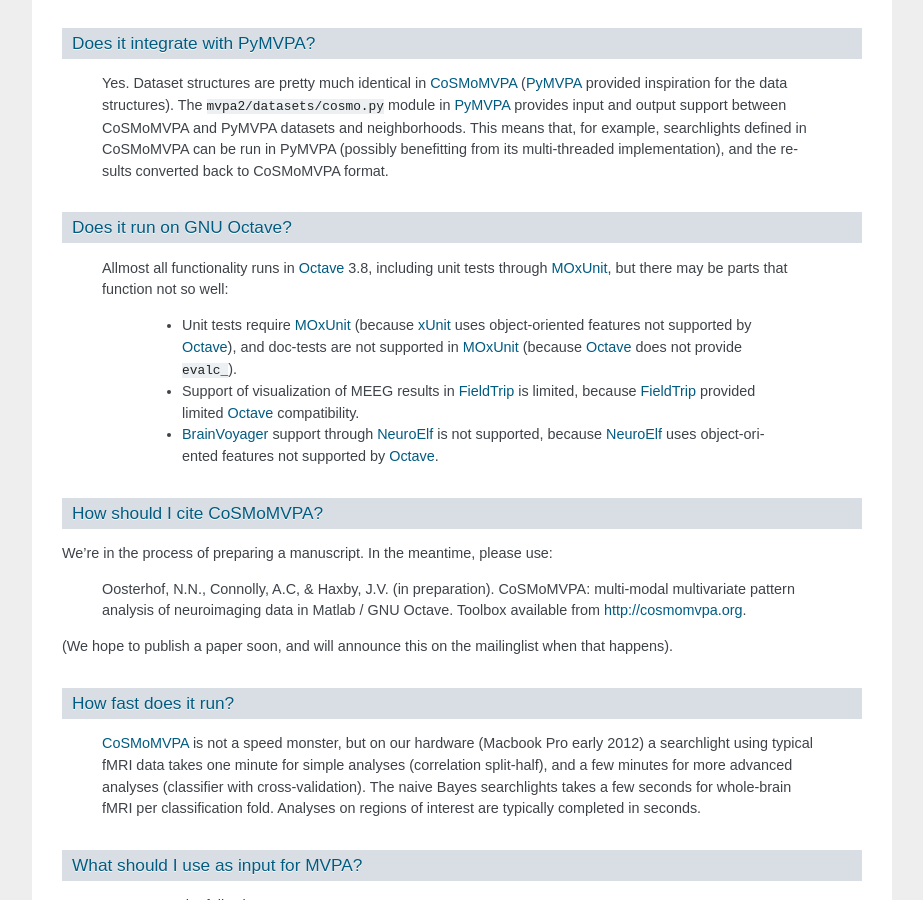
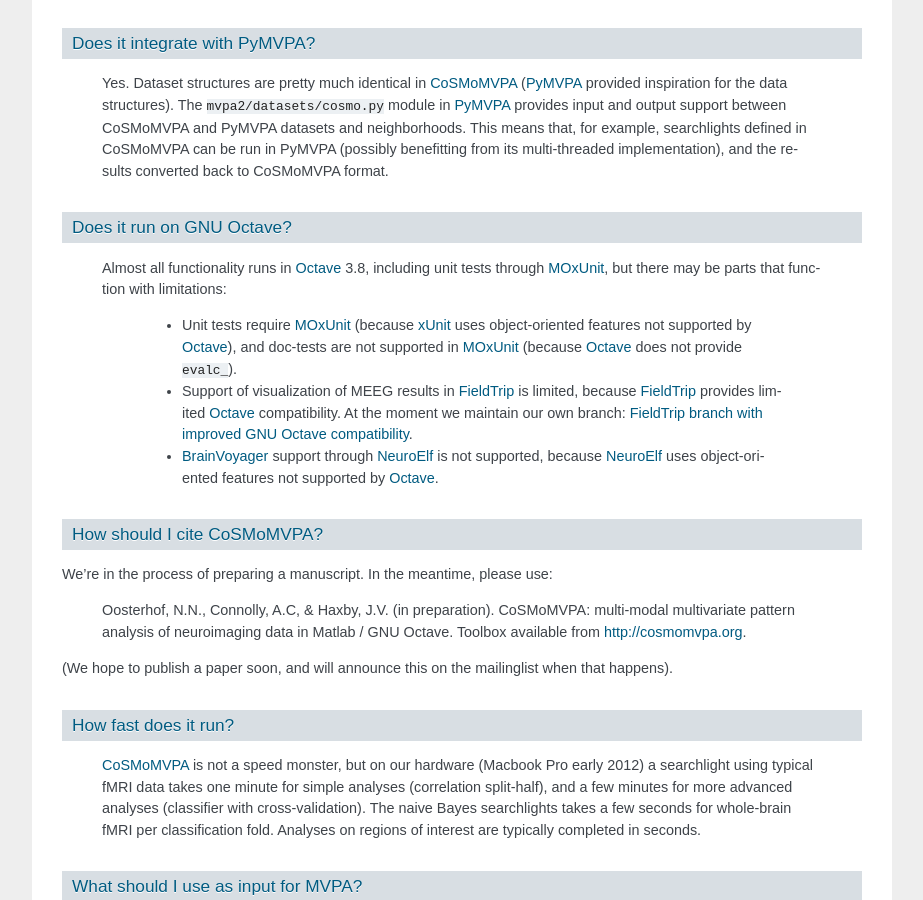
Before and after one commit to CoSMoMVPA/CoSMoMVPA, a Sphinx documentation site: the page built from doc/source/faq.rst, in a window 1280 px wide and 900 px high, scrolled down 2697 px. Shown: the whole window, without its empty margins (198-1121 px from the left). Built offline with Sphinx 7.4.7, drawn with Linux system fonts in a browser that asks for light colours; pages that are not in the unit, such as notebooks, are missing from menus.

Commit message:
WEB: add reference to our FieldTrip Octave-compatible branch

```diff
--- a/doc/source/download.rst
+++ b/doc/source/download.rst
@@ -154,6 +154,10 @@ Certain functionality require certain external toolboxes:
 - Matlab_'s Support Vector Machine (SVM) classifier (accessed through :ref:`cosmo_classify_svm`), and some other functions that use statistical computations, require the `Matlab statistics`_ toolbox.
 - LIBSVM_'s Support Vector Machine (SVM) classifier (accessed through  :ref:`cosmo_classify_libsvm`) requires the LIBSVM_ toolbox.
 - MEEG data requires FieldTrip_ for almost all MEEG-related functions.
+
+    + GNU Octave users: consider using our `FieldTrip branch with improved GNU Octave compatibility`_.
+
+
 - On Octave_, the ``io``, ``nan``, ``statistics``, ``miscellaneous`` and ``general`` are required; they are available from `Octave-Forge`_. See :ref:`here <get_octave_packages>` for details.
 
 For operations that require external toolboxes, CoSMoMVPA_ will check their presence. If a required external toolbox is not available, an error message is given with download instructions.
--- a/doc/source/faq.rst
+++ b/doc/source/faq.rst
@@ -83,11 +83,12 @@ Does it integrate with PyMVPA?
 
 Does it run on GNU Octave?
 --------------------------
-    Allmost all functionality runs in Octave_ 3.8, including unit tests through MOxUnit_, but there may be parts that function not so well:
+    Almost all functionality runs in Octave_ 3.8, including unit tests through MOxUnit_, but there may be parts that function with limitations:
 
         - Unit tests require MOxUnit_ (because xUnit_ uses object-oriented features not supported by Octave_), and doc-tests are not supported in MOxUnit_ (because Octave_ does not provide ``evalc_``).
-        - Support of visualization of MEEG results in FieldTrip_ is limited, because FieldTrip_ provided limited Octave_ compatibility.
+        - Support of visualization of MEEG results in FieldTrip_ is limited, because FieldTrip_ provides limited Octave_ compatibility. At the moment we maintain our own branch: `FieldTrip branch with improved GNU Octave compatibility`_.
         - BrainVoyager_ support through NeuroElf_ is not supported, because NeuroElf_ uses object-oriented features not supported by Octave_.
+
 
 
 How should I cite CoSMoMVPA?
--- a/doc/source/links.txt
+++ b/doc/source/links.txt
@@ -17,6 +17,7 @@
 .. _git: http://gitscm.com
 .. _GitHub: https://github.com/CoSMoMVPA/CoSMoMVPA
 .. _FieldTrip: http://fieldtrip.fcdonders.nl
+.. _`FieldTrip branch with improved GNU Octave compatibility`: https://github.com/nno/fieldtrip/tree/_enh/octave
 .. _LIBSVM: http://www.csie.ntu.edu.tw/~cjlin/libsvm/
 .. _Matlab: http://www.mathworks.com/products/matlab/
 .. |Matlab(TM)| unicode:: MATLAB U+00AE
```
